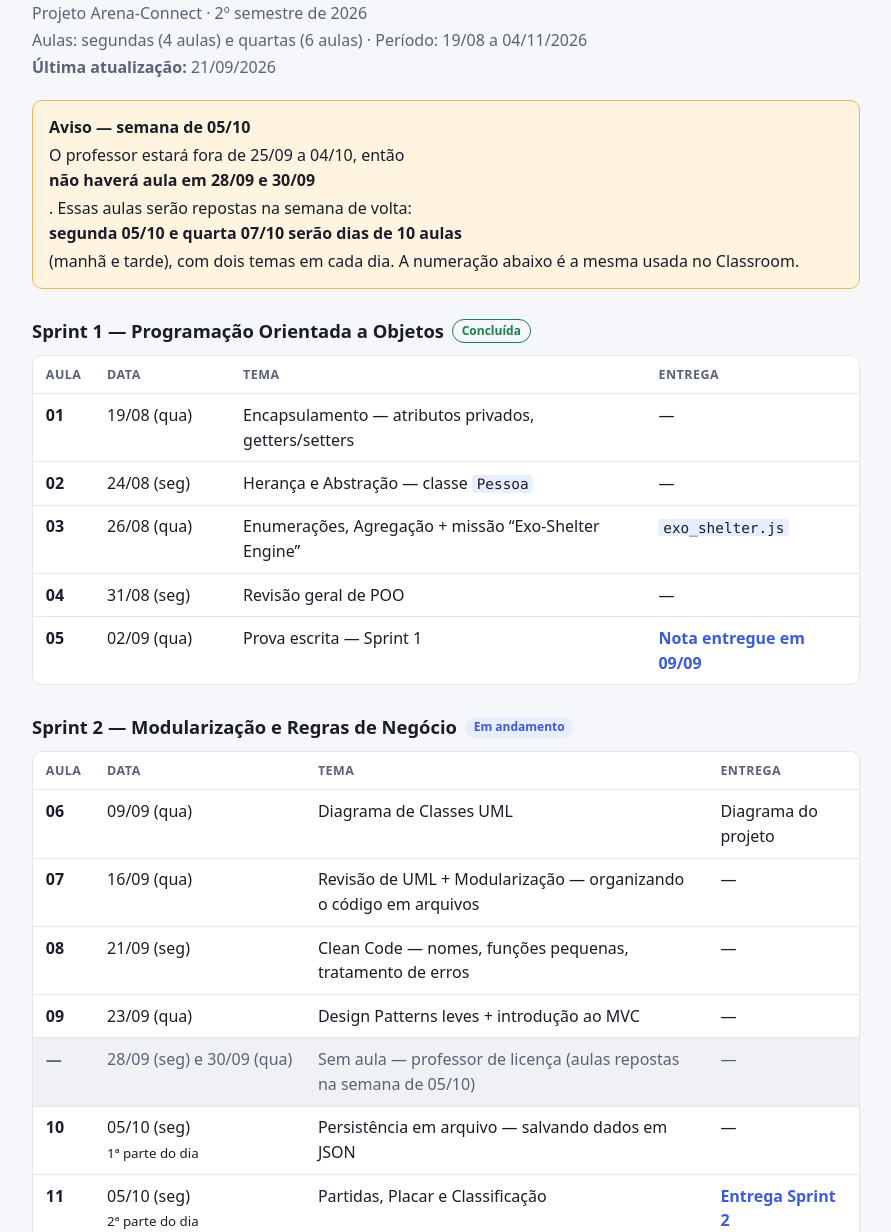
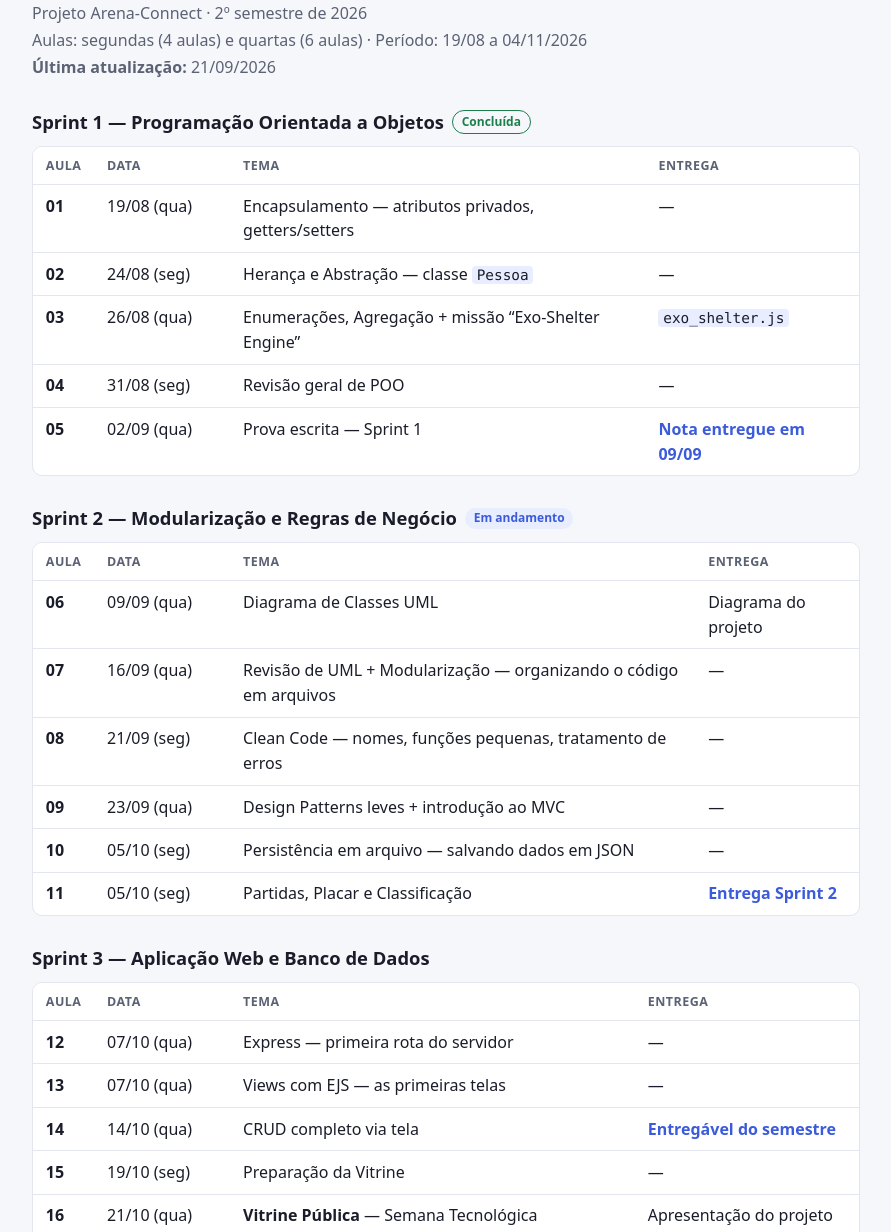
Before and after one commit to dorfusouza/backend-turma1-cronograma, a plain HTML site: page index.html in a window 1280 px wide. Shown: the part 68-1300 px from the top of the page, without its empty margins (194-1085 px from the left). Drawn offline with Linux system fonts and the light colour scheme.

Commit message:
Cronograma: remove aviso e linha de licenca, mantem so a programacao

```diff
--- a/index.html
+++ b/index.html
@@ -24,9 +24,6 @@
   .wrap{max-width:860px;margin:0 auto;padding:2rem 1rem 3rem}
   header h1{margin:0 0 .25rem;font-size:1.7rem;line-height:1.2}
   header p{margin:.15rem 0;color:var(--muted)}
-  .aviso{margin:1.25rem 0;padding:.9rem 1rem;background:var(--warn-bg);
-    border:1px solid var(--warn-line);border-radius:10px}
-  .aviso strong{display:block;margin-bottom:.2rem}
   section{margin-top:1.75rem}
   h2{font-size:1.15rem;margin:0 0 .6rem;display:flex;flex-wrap:wrap;gap:.5rem;align-items:center}
   .tag{font-size:.75rem;font-weight:600;padding:.1rem .55rem;border-radius:99px;
@@ -55,13 +52,6 @@
     <p><strong>Última atualização:</strong> 21/09/2026</p>
   </header>
 
-  <div class="aviso" role="note">
-    <strong>Aviso — semana de 05/10</strong>
-    O professor estará fora de 25/09 a 04/10, então <strong>não haverá aula em 28/09 e 30/09</strong>.
-    Essas aulas serão repostas na semana de volta: <strong>segunda 05/10 e quarta 07/10 serão dias de 10 aulas</strong>
-    (manhã e tarde), com dois temas em cada dia. A numeração abaixo é a mesma usada no Classroom.
-  </div>
-
   <section>
     <h2>Sprint 1 — Programação Orientada a Objetos <span class="tag ok">Concluída</span></h2>
     <div class="scroll"><table>
@@ -85,9 +75,8 @@
         <tr><td class="n">07</td><td class="d">16/09 (qua)</td><td>Revisão de UML + Modularização — organizando o código em arquivos</td><td>—</td></tr>
         <tr><td class="n">08</td><td class="d">21/09 (seg)</td><td>Clean Code — nomes, funções pequenas, tratamento de erros</td><td>—</td></tr>
         <tr><td class="n">09</td><td class="d">23/09 (qua)</td><td>Design Patterns leves + introdução ao MVC</td><td>—</td></tr>
-        <tr class="off"><td class="n">—</td><td class="d">28/09 (seg) e 30/09 (qua)</td><td>Sem aula — professor de licença (aulas repostas na semana de 05/10)</td><td>—</td></tr>
-        <tr><td class="n">10</td><td class="d">05/10 (seg)<br><small>1ª parte do dia</small></td><td>Persistência em arquivo — salvando dados em JSON</td><td>—</td></tr>
-        <tr><td class="n">11</td><td class="d">05/10 (seg)<br><small>2ª parte do dia</small></td><td>Partidas, Placar e Classificação</td><td class="entrega">Entrega Sprint 2</td></tr>
+        <tr><td class="n">10</td><td class="d">05/10 (seg)</td><td>Persistência em arquivo — salvando dados em JSON</td><td>—</td></tr>
+        <tr><td class="n">11</td><td class="d">05/10 (seg)</td><td>Partidas, Placar e Classificação</td><td class="entrega">Entrega Sprint 2</td></tr>
       </tbody>
     </table></div>
   </section>
@@ -97,8 +86,8 @@
     <div class="scroll"><table>
       <thead><tr><th>Aula</th><th>Data</th><th>Tema</th><th>Entrega</th></tr></thead>
       <tbody>
-        <tr><td class="n">12</td><td class="d">07/10 (qua)<br><small>1ª parte do dia</small></td><td>Express — primeira rota do servidor</td><td>—</td></tr>
-        <tr><td class="n">13</td><td class="d">07/10 (qua)<br><small>2ª parte do dia</small></td><td>Views com EJS — as primeiras telas</td><td>—</td></tr>
+        <tr><td class="n">12</td><td class="d">07/10 (qua)</td><td>Express — primeira rota do servidor</td><td>—</td></tr>
+        <tr><td class="n">13</td><td class="d">07/10 (qua)</td><td>Views com EJS — as primeiras telas</td><td>—</td></tr>
         <tr><td class="n">14</td><td class="d">14/10 (qua)</td><td>CRUD completo via tela</td><td class="entrega">Entregável do semestre</td></tr>
         <tr><td class="n">15</td><td class="d">19/10 (seg)</td><td>Preparação da Vitrine</td><td>—</td></tr>
         <tr><td class="n">16</td><td class="d">21/10 (qua)</td><td><strong>Vitrine Pública</strong> — Semana Tecnológica</td><td>Apresentação do projeto</td></tr>
```
